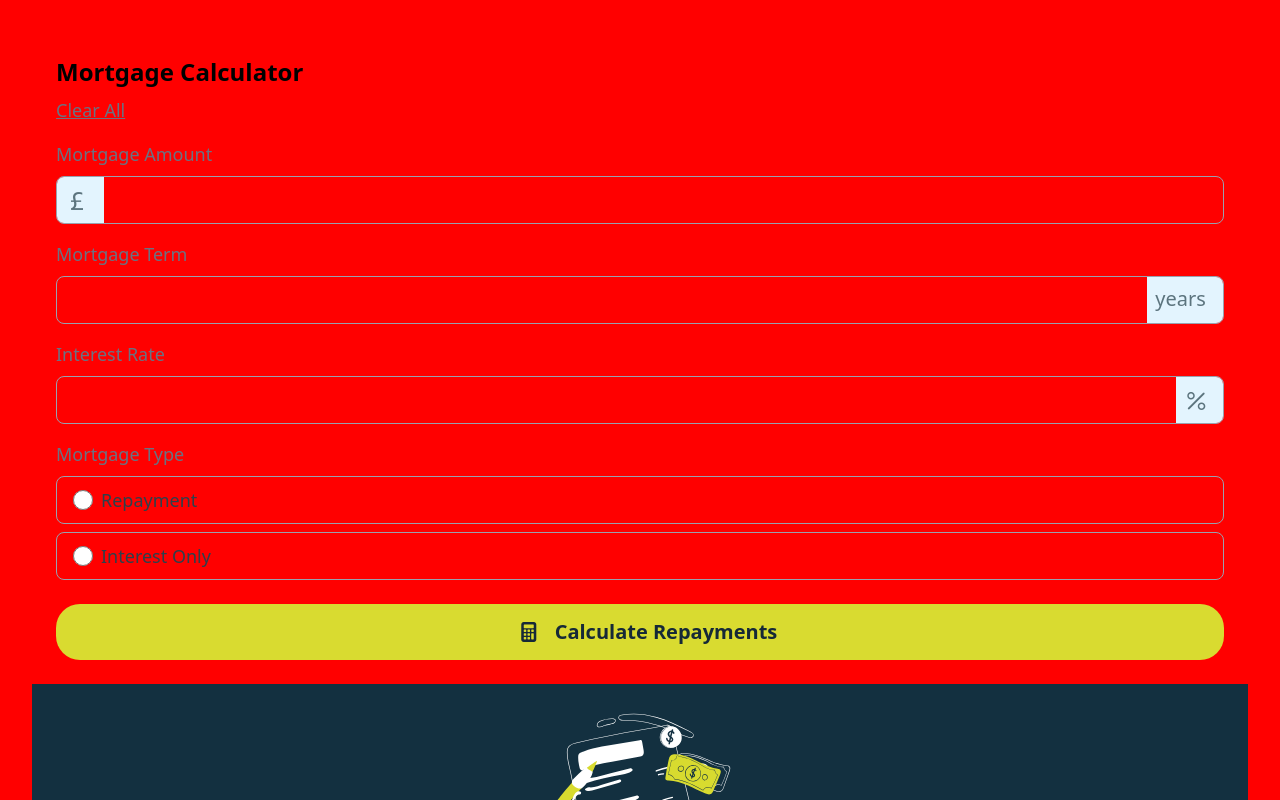
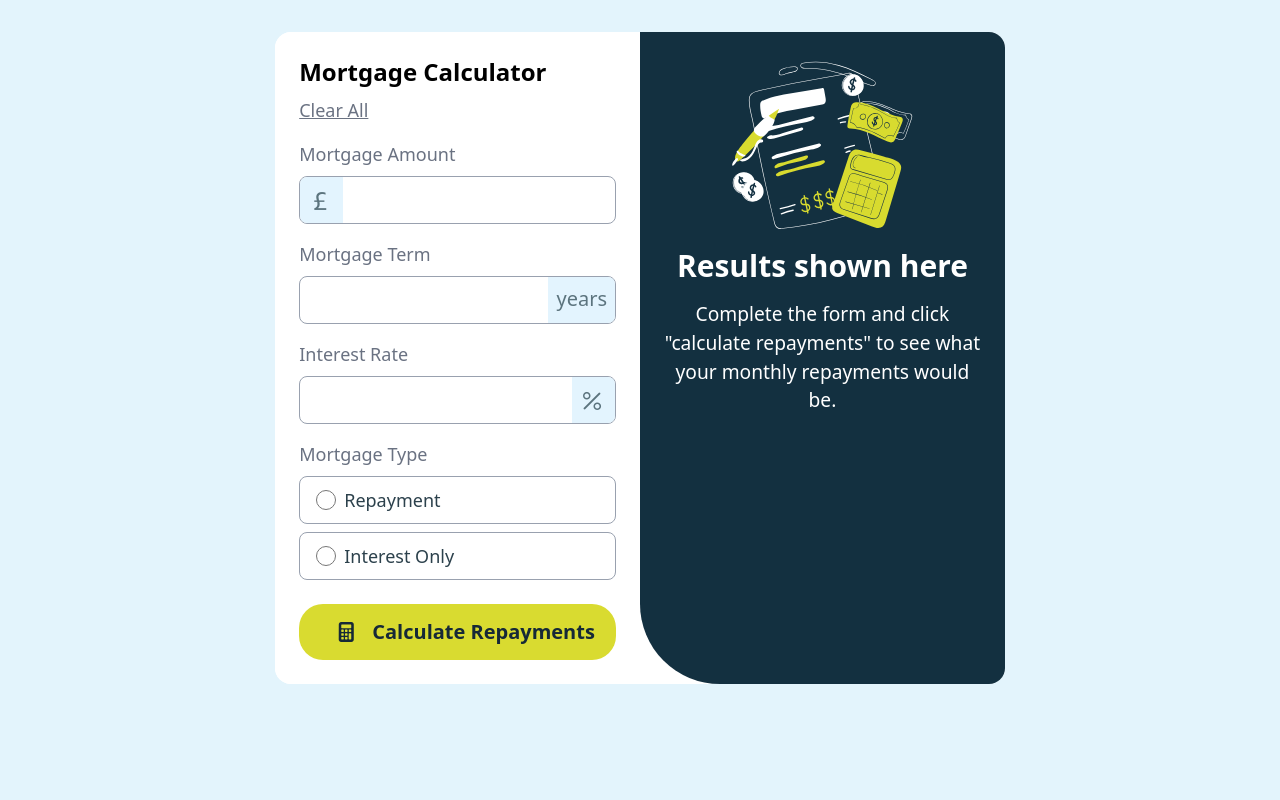
Before and after one commit to Lethabo-Michelle/mortgage-calculator, a React (Vite) app: page / in a window 1280 px wide. Shown: the top 800 px of the page. Built offline with nearby package versions, Linux system fonts and the light colour scheme.

Commit message:
wip: desktop layout

```diff
--- a/src/App.css
+++ b/src/App.css
@@ -1,13 +1,30 @@
 body {
     height: 100svh;
+}
 
+div:has(>input:checked) {
+    background-color: #d9db3040;
 }
 
 @media (width >= 40rem) {
 
     body {
-        background-color: red;
+        background-color: #e3f4fc;
         padding: 2rem;
     }
 
+    .calculator{
+        border-radius: 1rem 1rem;
+        width: 60%;
+        height: 30%;
+    }
+
+    .results{
+        border-radius: 0 1rem 1rem 5rem;
+    }
+
+    .form{
+        border-radius: 1rem 0 0 1rem;
+    }
+
 }
--- a/src/components/Calculator.jsx
+++ b/src/components/Calculator.jsx
@@ -10,7 +10,7 @@ function Calculator() {
     }
 
     return (
-        <div className="h-svh grid grid-rows-1-2">
+        <div className="calculator h-svh grid grid-rows-1-2 m-auto md:grid-cols-2 md:grid md:bg-white">
             {/*<h1>Mortgage Calculator</h1>*/}
             <Form submitValues={calculate}/>
             <Results value={isEmpty}/>
--- a/src/components/Form.jsx
+++ b/src/components/Form.jsx
@@ -8,7 +8,7 @@ function Form(props) {
     }
 
     return (
-        <form className="p-6" action={handleSubmit}>
+        <form className="form p-6 md:bg-white" action={handleSubmit}>
             <div>
                 <h1 className="sm text-2xl font-bold mb-2">Mortgage Calculator</h1>
                 <a href="" className="text-lg text-gray-500 underline 1dc mb-2">Clear All</a>
@@ -17,7 +17,7 @@ function Form(props) {
                 <label htmlFor="" className="text-lg text-gray-500 mb-2">Mortgage Amount</label>
                 <div className="flex items-center border-1 border-gray-400 h-12 overflow-hidden rounded-[0.5rem]">
                     <i className="bi bi-currency-pound text-2xl p-2 text-[#5c747e] bg-[#e3f4fe] w-12 h-full"></i>
-                    <input type="text" className="border-none px-4 text-[#2c414c] text-xl h-full w-full"/>
+                    <input type="number" className="border-none px-4 text-[#2c414c] text-xl h-full w-full"/>
                 </div>
             </div>
             <div className="flex flex-col pb-4">
@@ -29,7 +29,7 @@ function Form(props) {
             </div>
             <div className="flex flex-col pb-4">
                 <label htmlFor="" className="text-lg text-gray-500 mb-2">Interest Rate</label>
-                <div className="flex items-center justify-between border-1 border-gray-400 h-12 overflow-hidden rounded-[0.5rem]">
+                <div className="flex items-center justify-between border-1 border-gray-400 h-12 overflow-hidden rounded-lg">
                     <input type="text" className="border-none text-[#2c414c] text-xl px-4 h-full w-full"/>
                     <i className="bi bi-percent p-2 text-2xl text-[#5c747e] bg-[#e3f4fe] w-12 h-full"></i>
                 </div>
@@ -40,7 +40,7 @@ function Form(props) {
                     <input type="radio" name="mortgageType" id="repayment" className="w-5 h-5"/>
                     <label for="interestOnly" className="text-lg font-medium text-[#2c414c]">Repayment</label>
                 </div>
-                <div className="border-1 border-gray-400 h-12  rounded-[0.5rem]  mb-6 flex gap-2 items-center px-4">
+                <div className="border-1 border-gray-400 h-12  rounded-lg  mb-6 flex gap-2 items-center px-4">
                     <input type="radio" name="mortgageType" id="interestOnly" className="w-5 h-5 "/>
                     <label for="interestOnly"  className="text-lg font-medium text-[#2c414c]">Interest Only</label>
                 </div>
--- a/src/components/Results.jsx
+++ b/src/components/Results.jsx
@@ -5,7 +5,7 @@ function Results(props) {
 
     if (props.value) {
         return (
-            <div className="p-6 bg-[#133040] w-full text-white flex flex-col items-center">
+            <div className="results p-6 bg-[#133040] w-full text-white flex flex-col items-center">
                 <img src={illustrationEmpty} alt=""/>
                 <h2 className="font-bold text-3xl mb-4">Results shown here</h2>
                 <p className="text-[1.2rem] mb-4 text-center">Complete the form and click "calculate repayments" to see what your monthly repayments would be.</p>
@@ -14,9 +14,9 @@ function Results(props) {
     }
 
     return (
-        <div className="p-6 bg-[#133040] w-full text-white">
-            <h2 className="font-bold text-3xl mb-4">Your results</h2>
-            <p className="text-[1.2rem] mb-4">
+        <div className="results p-6 bg-[#133040] w-full text-white">
+            <h2 className="font-bold text-3xl mb-4 px-2">Your results</h2>
+            <p className="text-[1.2rem] mb-12 px-2">
                 Your results are shown below based on the
                 information you provided. To adjust the results,
                 edit the form and click "Calculate Repayments" again.
```
